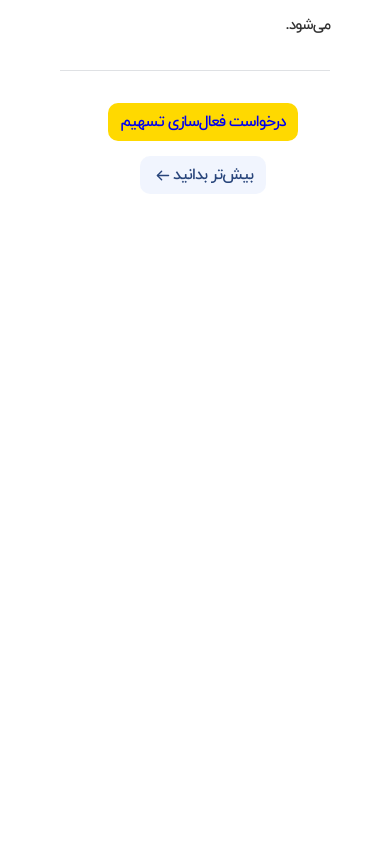
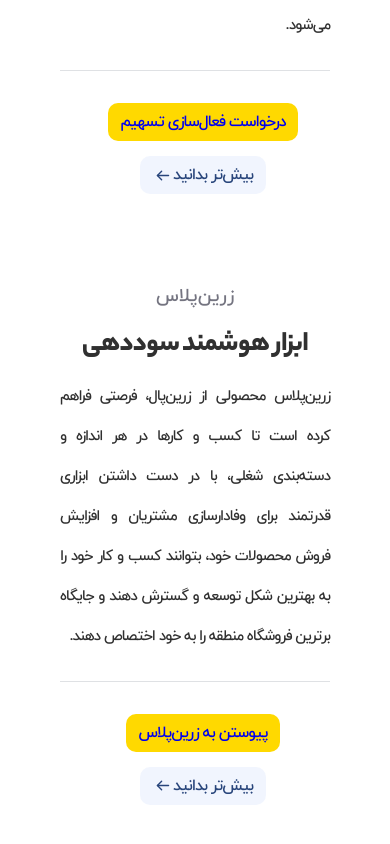
Before and after one commit to AMIRHOSEINASGHARI/zarinpal, a React (Create React App) app: page / in a window 390 px wide. Shown: the part 2696-3540 px from the top of the page. Before the commit the page ends 2950 px from the top, so only its background shows below. Built offline with nearby package versions, Linux system fonts and the light colour scheme.

Commit message:
section fivth-cart created

```diff
--- a/src/App.js
+++ b/src/App.js
@@ -1,5 +1,6 @@
 import React from 'react';
 import FirstCart from './components/carts/FirstCart';
+import FivthCart from './components/carts/FivthCart';
 import ForthCart from './components/carts/ForthCart';
 import SecondCart from './components/carts/SecondCart';
 import ThirdCart from './components/carts/ThirdCart';
@@ -15,6 +16,7 @@
       <SecondCart />
       <ThirdCart />
       <ForthCart />
+      <FivthCart />
     </div>
   );
 };
--- /dev/null
+++ b/src/components/carts/FivthCart.js
@@ -0,0 +1,37 @@
+import React from 'react';
+import styles from './FivthCart.module.css';
+
+//tools
+import zarinplus from '../../tools/images/zarinplus.svg';
+import arrow from '../../tools/images/arrow.svg'
+
+const FivthCart = () => {
+    return (
+        <section className={styles.fivthSection}>
+            <div className={styles.image}>
+                <img src={zarinplus} alt='zarinplus' />
+            </div>
+            <div className={styles.titles}>
+                <h3>زرین‌پلاس</h3>
+                <h1>ابزار هوشمند سوددهی</h1>
+                <p>
+                زرین‌پلاس محصولی از زرین‌پال، فرصتی فراهم کرده است تا کسب
+                و کارها در هر اندازه و دسته‌بندی شغلی، با در دست
+                داشتن ابزاری قدرتمند برای وفادارسازی مشتریان و
+                افزایش فروش محصولات خود، بتوانند کسب و کار خود
+                را به بهترین شکل توسعه و گسترش دهند و جایگاه
+                برترین فروشگاه منطقه را به خود اختصاص دهند.
+                </p>
+                <div className={styles.buttons}>
+                    <a href='#' className={styles.firstBtn}>پیوستن به زرین‌پلاس</a>
+                    <a href='#' className={styles.secondBtn}>
+                        بیش‌تر بدانید
+                        <img src={arrow} alt='arrow' />
+                    </a>
+                </div>
+            </div>
+        </section>
+    );
+};
+
+export default FivthCart;
--- /dev/null
+++ b/src/components/carts/FivthCart.module.css
@@ -0,0 +1,149 @@
+@font-face {
+    font-family: YekanBakhHeavy;
+    src: url('../../tools/font-src/YekanBakhHeavy.woff');
+}
+@font-face {
+    font-family: iranyekanwebmedium;
+    src: url('../../tools/font-src/iranyekanwebmedium.woff');
+}
+
+.fivthSection {
+    display: flex;
+    align-items: center;
+    justify-content: space-between;
+    width: 1170px;
+    margin: 0 auto;
+    margin-top: -100px;
+}
+
+.image img {
+    width: 430px;
+    height: 480px;
+}
+
+.titles h3 {
+    font-family: iranyekanwebmedium;
+    font-weight: 500;
+    color: #747480;
+
+}
+
+.titles h1 {
+    font-family: YekanBakhHeavy;
+    font-weight: 800;
+    font-size: 2rem;
+    letter-spacing: -1px;
+    color: #303030;
+    margin-top: -5px;
+}
+
+.titles p {
+    width: 500px;
+    font-family: iranyekanwebmedium;
+    color: #303030;
+    line-height: 40px;
+    font-size: 15px;
+    letter-spacing: -1px;
+    border-bottom: 1px solid #dfe1e4;
+    padding-bottom: 1.5rem;
+    margin-bottom: 2rem;
+}
+
+.buttons {
+    display: flex;
+}
+
+.buttons a {
+    text-decoration: none;
+    margin-left: 1rem;
+}
+
+.buttons .firstBtn {
+    background-color: #ffd900;
+    padding: 0.5rem 0.8rem;
+    border-radius: 10px;
+    font-family: iranyekanwebmedium;
+    letter-spacing: -1px;
+}
+
+.buttons .secondBtn {
+    background-color: rgba(232,239,254,.6);
+    color: #28457b !important;
+    padding: 0.5rem 0.8rem;
+    border-radius: 10px;
+    display: flex;
+    width: fit-content;
+    align-items: center;
+    justify-content: center;
+    text-align: center;
+    font-family: iranyekanwebmedium;
+    letter-spacing: -1px;
+}
+
+.buttons .secondBtn img {
+    width: 20px;
+}
+
+/* --------------------------------------------------media query------------------------------------------- */
+
+@media (max-width: 1200px) {
+    .fivthSection {
+        width: 940px;
+    }
+    .titles p {
+        width: 450px;
+        margin-top: -15px;
+    }
+}
+@media (max-width: 990px) {
+    .fivthSection {
+        flex-direction: column;
+        align-items: center;
+        width: auto;
+        margin-top: -180px;
+    }
+    .titles {
+        padding: 60px;
+        margin-top: -100px;
+    }
+    .titles p {
+        width: unset;
+    }
+}
+@media (max-width: 768px) {
+    .titles h1 {
+        font-size: 1.8rem;
+    }
+    .titles {
+        text-align: center;
+    }
+    .titles p {
+        text-align: justify;
+    }
+    .buttons {
+        justify-content: center;
+    }
+}
+@media (max-width: 575px) {
+    .fivthSection {
+        margin-top: 0;
+    }
+    .image {
+        display: none;
+    }
+    .titles {
+        padding: 60px;
+        margin-top: -50px;
+    }
+}
+@media (max-width: 410px) {
+    .buttons {
+        flex-direction: column;
+        justify-content: center;
+        align-items: center;
+    }
+    .buttons .firstBtn {
+        margin-bottom: 15px;
+    }
+
+}
```
